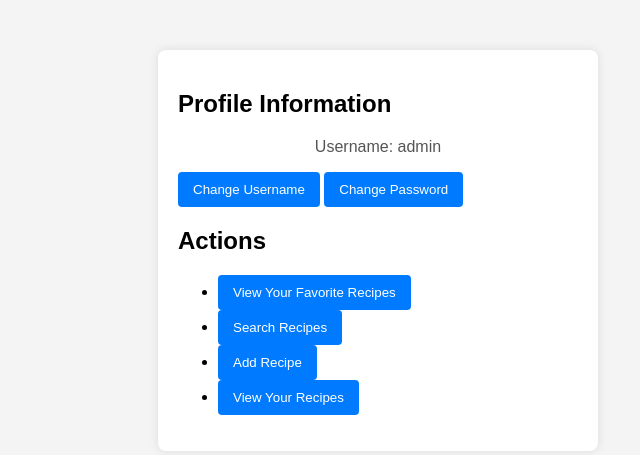
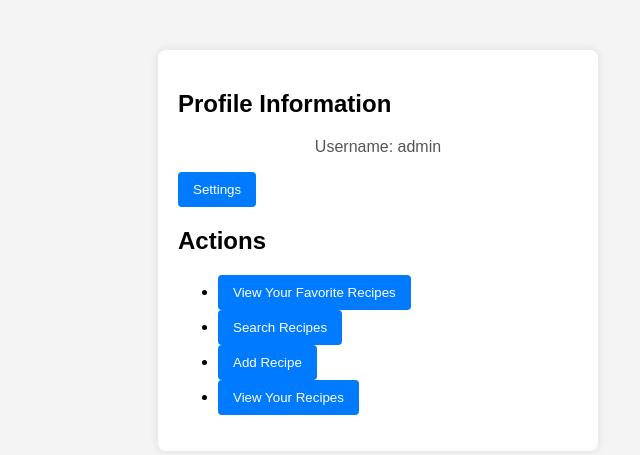
Before and after one commit to npatel126/Recipe-Community-, a PHP site: page /dashboard.php in a window 1280 px wide. Shown: the part 133-588 px from the top of the page, without its empty margins (262-902 px from the left). Run offline with PHP 8.4, Linux system fonts and the light colour scheme; a user stored in the database is signed in.

Commit message:
Update dashboard.php
Moved change username and password to the new user settings page.

```diff
--- a/www/dashboard.php
+++ b/www/dashboard.php
@@ -29,8 +29,7 @@
             <h2>Profile Information</h2>
             <?php if (isset($_SESSION["username"])): ?>
                 <p>Username: <?php echo $_SESSION['username']; ?></p>
-                <button onclick="window.location.href = 'change_username.php';">Change Username</button>
-                <button onclick="window.location.href = 'change_password.php';">Change Password</button>
+                <button onclick="window.location.href = 'user_settings.php';">Settings</button>
             <?php endif; ?>
         </section>
         <section>
```
